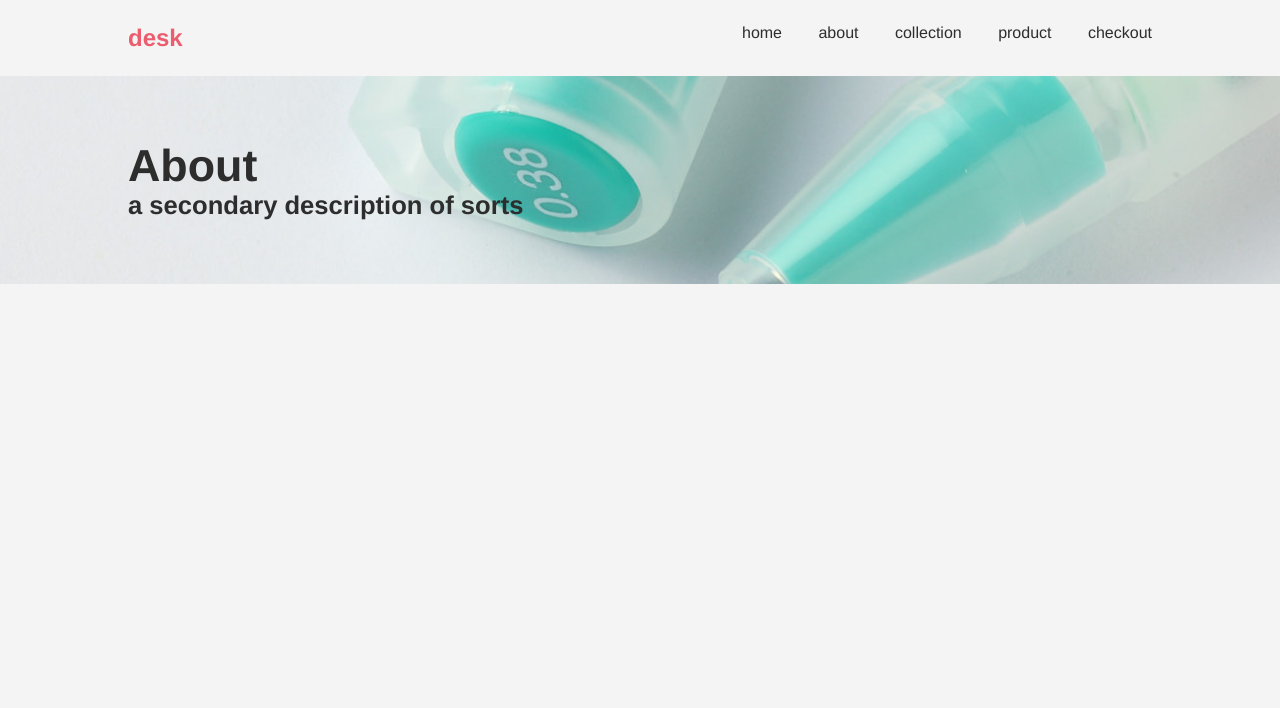
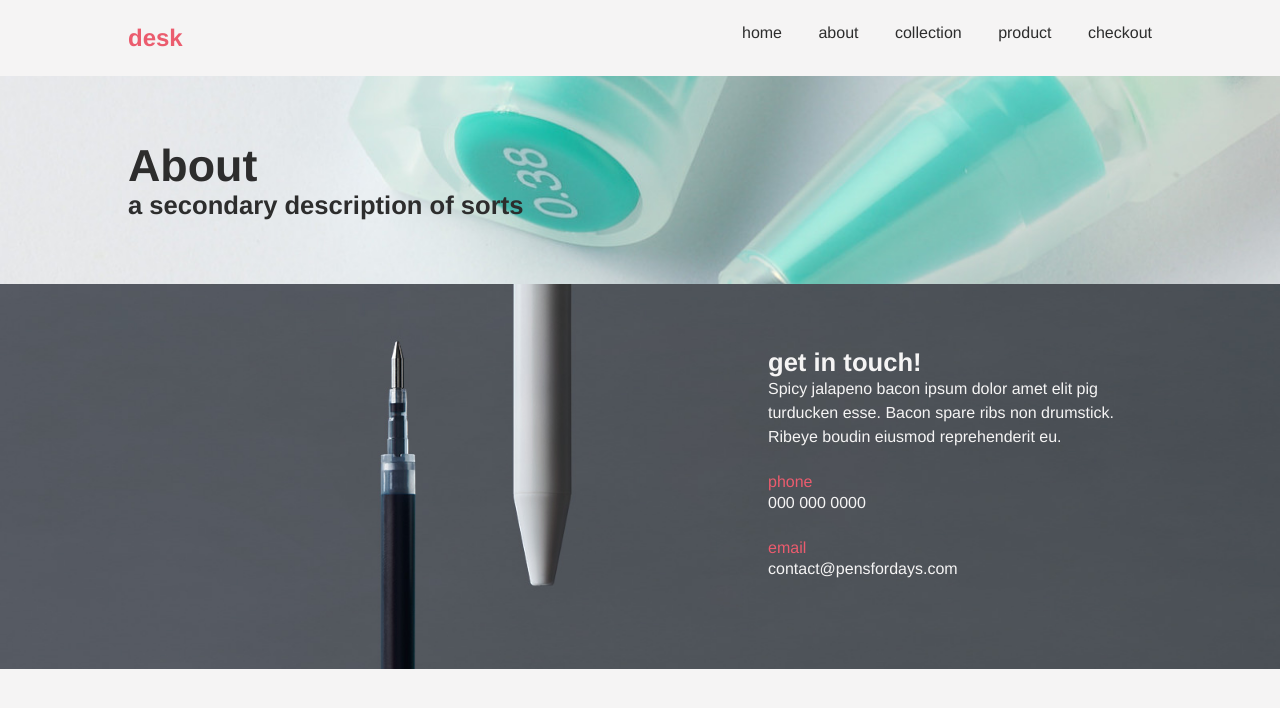
Before and after one commit to siloamy/IAT339-2020, a plain HTML site: page p02/about.html in a window 1280 px wide. Drawn offline with Linux system fonts and the light colour scheme.

Commit message:
Added contacts footer
added to all pages except checkout page.

```diff
--- a/p02/about.html
+++ b/p02/about.html
@@ -28,5 +28,26 @@
           <figure class="banner about-banner"></figure>
 
       </header>
+
+            <footer>
+
+          <div class="footer-desc">
+              <h2>get in touch!</h2>
+              <p>Spicy jalapeno bacon ipsum dolor amet elit pig turducken esse. Bacon spare ribs non drumstick. Ribeye boudin eiusmod reprehenderit eu.</p>
+          </div>
+
+          <div class="contact">
+              <h3>phone</h3>
+              <p>000 000 0000</p>
+          </div>
+
+          <div class="contact">
+              <h3>email</h3>
+              <p>contact@pensfordays.com</p>
+          </div>
+
+          <figure class="banner contact-banner"></figure>
+
+      </footer>
   </body>
 </html>
--- a/p02/css/main.css
+++ b/p02/css/main.css
@@ -49,13 +49,24 @@ ol {
     list-style: lower-roman;
 }
 
-header {
+header, footer {
     width: 100%;
     height: 13em;
     padding: 4em 0;
     position: relative;
+}
 
-    /*    border: solid 1px red;*/
+footer {
+    height: auto;
+    display: -webkit-flex;
+    display: -ms-flex;
+    display: flex;
+
+    flex-wrap: -webkit-wrap;
+    flex-wrap: -ms-wrap;
+    flex-wrap: wrap;
+
+    justify-content: space-around;
 }
 
 /* header banner code inspired by https://ryohin-keikaku.jp/csr/ */
@@ -66,6 +77,11 @@ header {
 
 .banner.collection-banner {
     background-image: url(../img/ink/05_orange.jpg);
+/*    opacity: 0.8;*/
+}
+
+.banner.contact-banner {
+    background-image: url(../img/banner/cartridge-shell-banner.jpg);
 }
 
 .banner {
@@ -86,6 +102,38 @@ header h1, header h2 {
     padding: 0 10vw;
     margin: 0;
 }
+
+footer .footer-desc, footer .contact {
+    flex: 1 1 100%;
+    margin-bottom: 1.5em;
+}
+
+footer h2, footer p {
+    color: #f5f4f4;
+}
+
+@media (max-width: 43.1em) {
+    footer {
+        padding: 4em 50vw 4em 10vw;
+    }
+
+    .banner.contact-banner {
+        background-position: left;
+    }
+
+}
+@media (min-width: 43.1em) {
+    footer {
+        padding: 4em 10vw 4em 60vw;
+    }
+
+    .banner.contact-banner {
+        left: -16em;
+        right: 0em;
+    }
+}
+
+
 
 /* beginning of nav bar section */
 
```
Also changed, not shown: p02/collection.html (+21 -0 lines), p02/index.html (+22 -0 lines), p02/product.html (+20 -0 lines).
